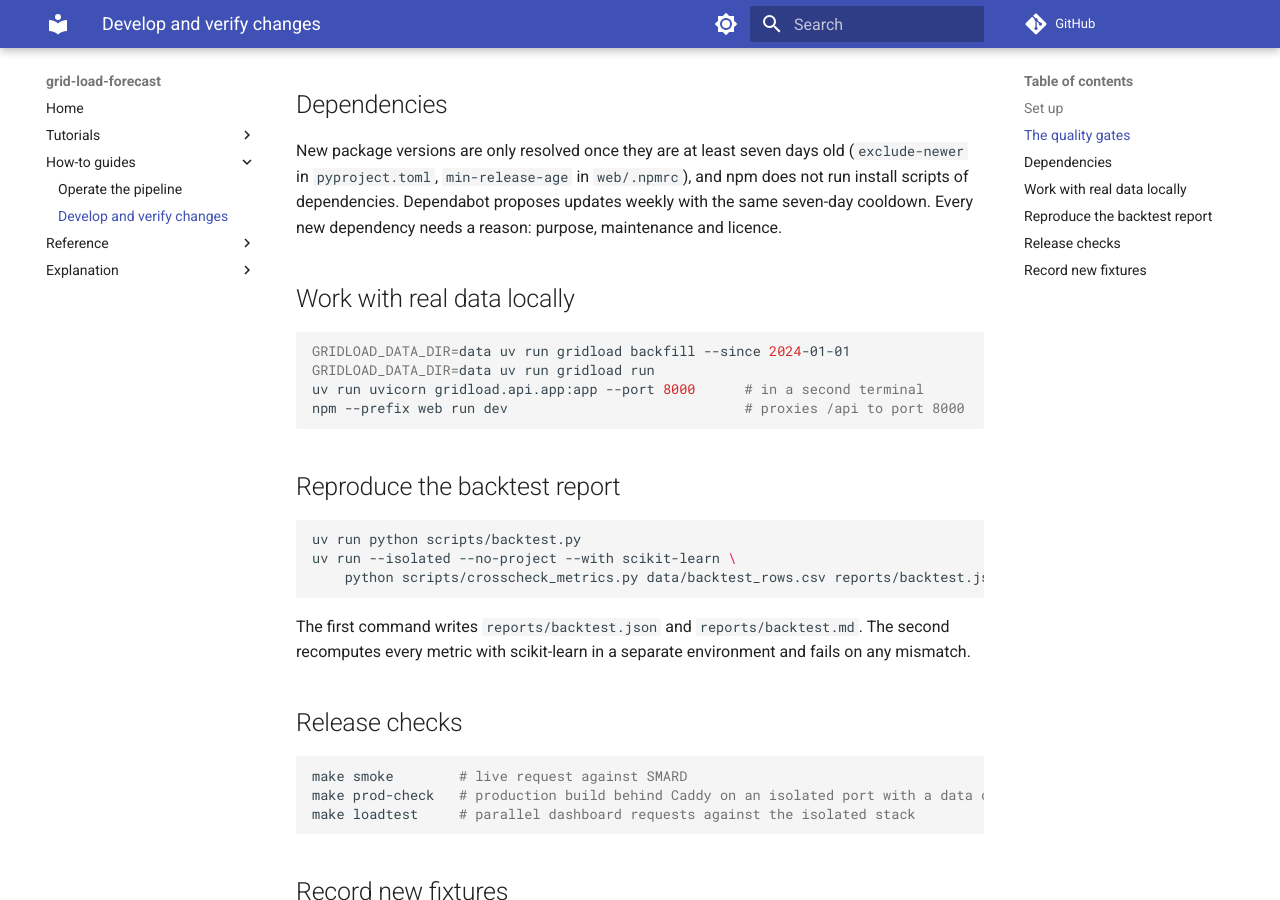
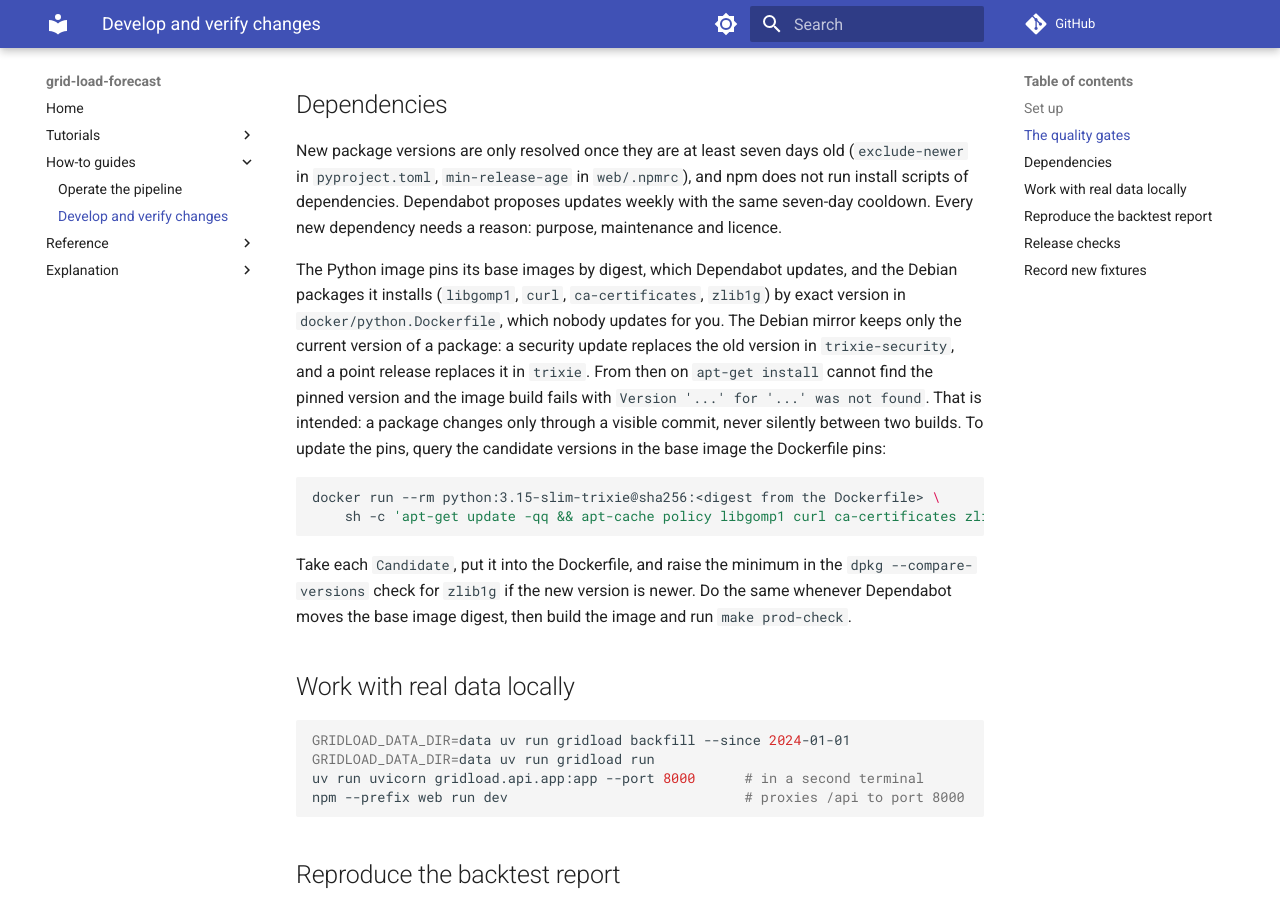
Before and after one commit to deka641/grid-load-forecast, an MkDocs documentation site: the page built from docs/how-to/develop.md, in a window 1280 px wide and 900 px high, scrolled down 703 px. Built offline with MkDocs 1.6.1 and Material for MkDocs 9.7.7, drawn with Linux system fonts in a browser that asks for light colours; comment, search, counter and statistics services are not loaded.

Commit message:
Pin the Debian packages of the Python image to exact versions

````diff
--- a/docs/how-to/develop.md
+++ b/docs/how-to/develop.md
@@ -22,6 +22,15 @@ The fast gate runs ruff, ESLint and Prettier, mypy in strict mode and `tsc`, a c
 ## Dependencies
 
 New package versions are only resolved once they are at least seven days old (`exclude-newer` in `pyproject.toml`, `min-release-age` in `web/.npmrc`), and npm does not run install scripts of dependencies. Dependabot proposes updates weekly with the same seven-day cooldown. Every new dependency needs a reason: purpose, maintenance and licence.
+
+The Python image pins its base images by digest, which Dependabot updates, and the Debian packages it installs (`libgomp1`, `curl`, `ca-certificates`, `zlib1g`) by exact version in `docker/python.Dockerfile`, which nobody updates for you. The Debian mirror keeps only the current version of a package: a security update replaces the old version in `trixie-security`, and a point release replaces it in `trixie`. From then on `apt-get install` cannot find the pinned version and the image build fails with `Version '...' for '...' was not found`. That is intended: a package changes only through a visible commit, never silently between two builds. To update the pins, query the candidate versions in the base image the Dockerfile pins:
+
+```bash
+docker run --rm python:3.15-slim-trixie@sha256:<digest from the Dockerfile> \
+    sh -c 'apt-get update -qq && apt-cache policy libgomp1 curl ca-certificates zlib1g'
+```
+
+Take each `Candidate`, put it into the Dockerfile, and raise the minimum in the `dpkg --compare-versions` check for `zlib1g` if the new version is newer. Do the same whenever Dependabot moves the base image digest, then build the image and run `make prod-check`.
 
 ## Work with real data locally
 
````
Also changed, not shown: CHANGELOG.md (+1 -0 lines), 1 other file.
